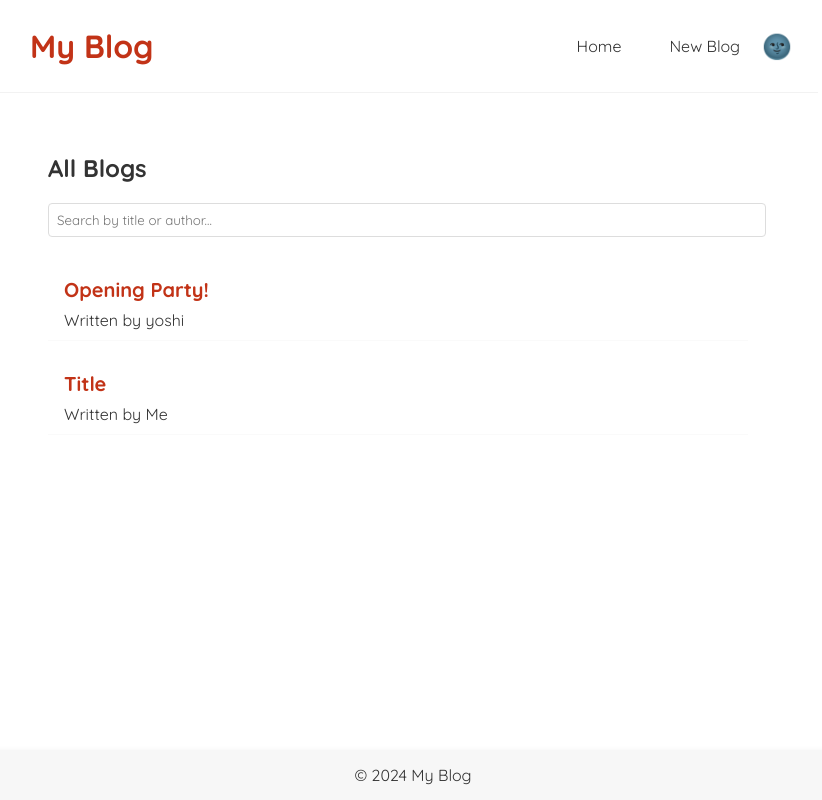
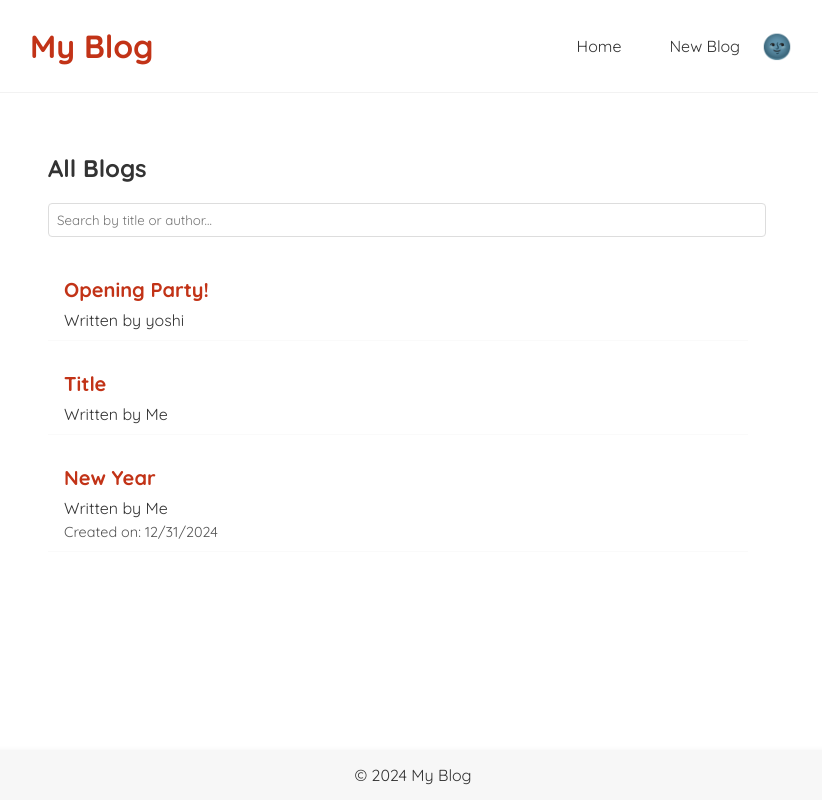
Before and after one commit to bardhoshimajlinda/blog-page, a React (Vite) app: page / in a window 1280 px wide. Shown: the whole page, without its empty margins (242-1064 px from the left). Built offline with nearby package versions, Linux system fonts and the light colour scheme; data requests are answered from the project's data file.

Commit message:
Added date creation

```diff
--- a/data/db.json
+++ b/data/db.json
@@ -11,6 +11,13 @@
       "title": "Title",
       "body": "This is the body",
       "author": "Me"
+    },
+    {
+      "id": "41b9",
+      "title": "New Year",
+      "body": "2025",
+      "author": "Me",
+      "date": "12/31/2024"
     }
   ]
 }
--- a/src/components/Blog.jsx
+++ b/src/components/Blog.jsx
@@ -36,6 +36,7 @@ const Blog = ({ blogs, title }) => {
           <Link to={`blogs/${blog.id}`}>
             <h2>{blog.title}</h2>
             <p>Written by {blog.author}</p>
+            {blog.date && <small>Created on: {blog.date}</small>}
           </Link>
         </div>
       ))}
--- a/src/index.css
+++ b/src/index.css
@@ -54,6 +54,13 @@ body {
 .blog-preview a {
   text-decoration: none;
 }
+.blog-preview small {
+  display: block;
+  margin-top: 5px;
+  font-size: 0.9em;
+  color: #555;
+}
+
 .footer {
   text-align: center;
   padding: 15px;
--- a/src/pages/Create.jsx
+++ b/src/pages/Create.jsx
@@ -10,14 +10,19 @@ const Create = () => {
 
   const handleSubmit = (e) => {
     e.preventDefault();
-    const blog = { title, body, author };
+    const blog = {
+      title,
+      body,
+      author,
+      date: new Date().toLocaleDateString(),
+    };
 
     setIsPending(true);
 
     fetch("http://localhost:8000/blogs", {
       method: "POST",
-      headers: { "Content-Type": "application/json" }, //type of the data we are sending, json
-      body: JSON.stringify(blog), //we have the turn it from an object to a json string
+      headers: { "Content-Type": "application/json" },
+      body: JSON.stringify(blog),
     }).then(() => {
       console.log("new blog added");
       setIsPending(false);
```
